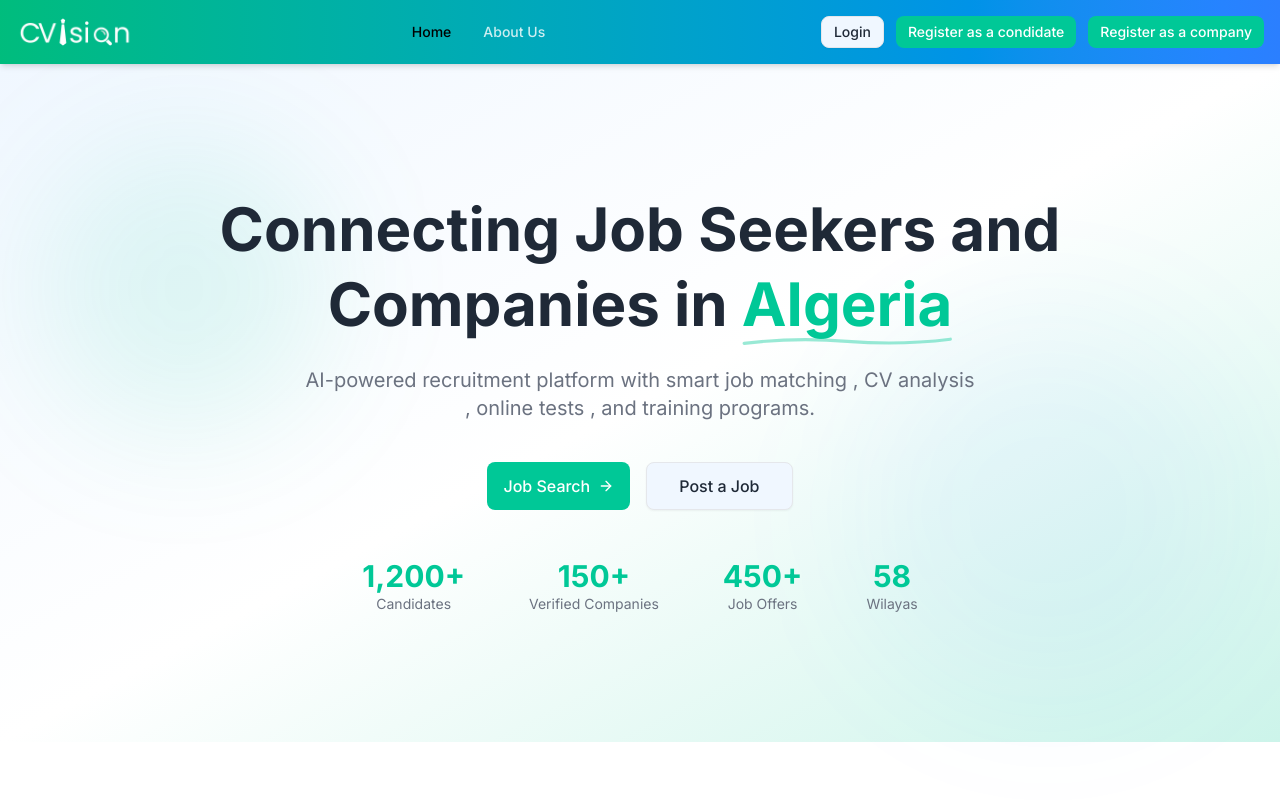
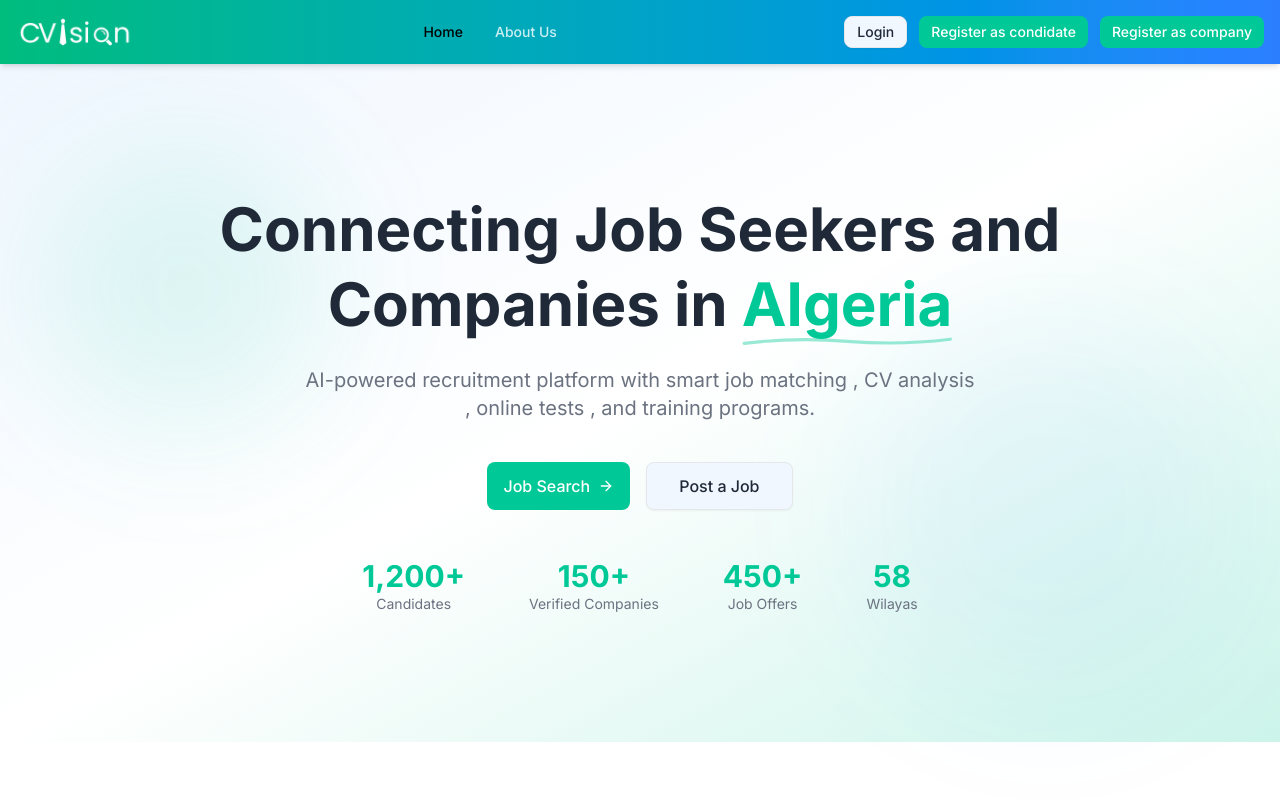
Before and after one commit to Douaa-code/cvision-frontend, a Next.js app: page / in a window 1280 px wide. Shown: the top 800 px of the page. Built offline with nearby package versions, Linux system fonts and the light colour scheme.

Commit message:
register as ...

```diff
--- a/components/layout/Header.tsx
+++ b/components/layout/Header.tsx
@@ -66,10 +66,10 @@ export function Header() {
               </Button>
             </Link>
             <Link href="/register/candidate">
-              <Button size="sm">Register as a condidate</Button>
+              <Button size="sm">Register as condidate</Button>
             </Link>
             <Link href="/register/company">
-              <Button size="sm">Register as a company</Button>
+              <Button size="sm">Register as company</Button>
             </Link>
           </div>
 
@@ -111,10 +111,10 @@ export function Header() {
                   </Button>
                 </Link>
                 <Link href="/register/candidate">
-              <Button size="sm"className="w-full">Register as a condidate</Button>
+              <Button size="sm"className="w-full">Register as condidate</Button>
             </Link>
             <Link href="/register/company">
-              <Button size="sm" className="w-full">Register as a company</Button>
+              <Button size="sm" className="w-full">Register as company</Button>
             </Link>
               </div>
             </nav>
```
